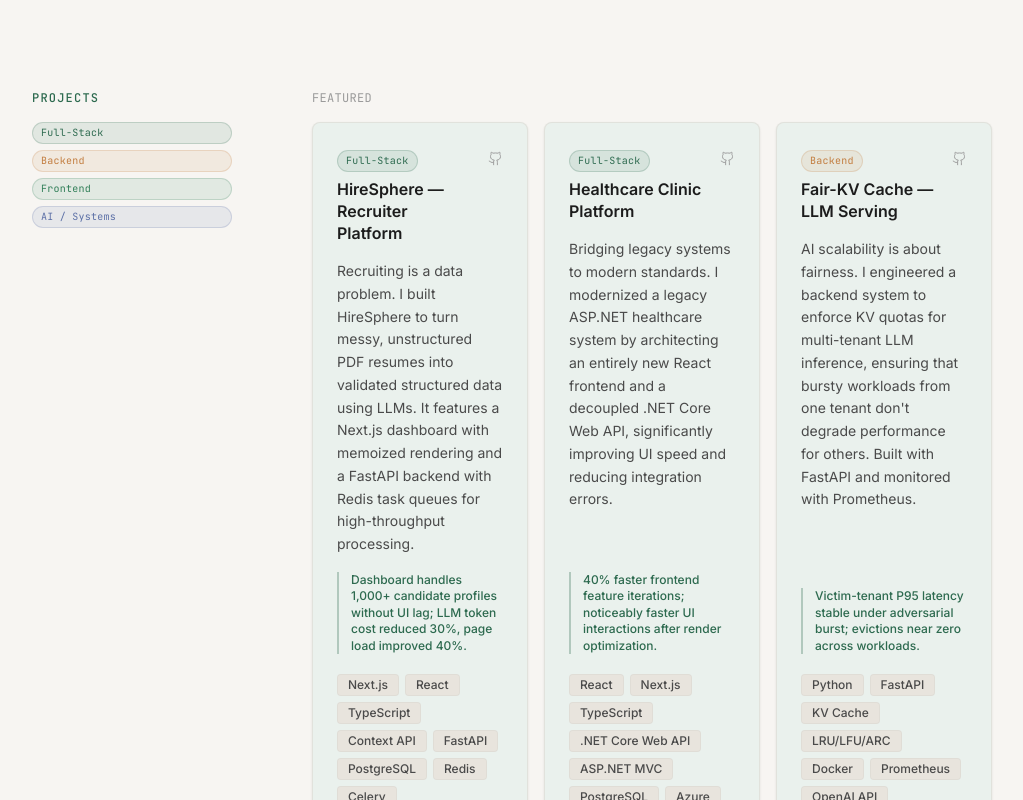
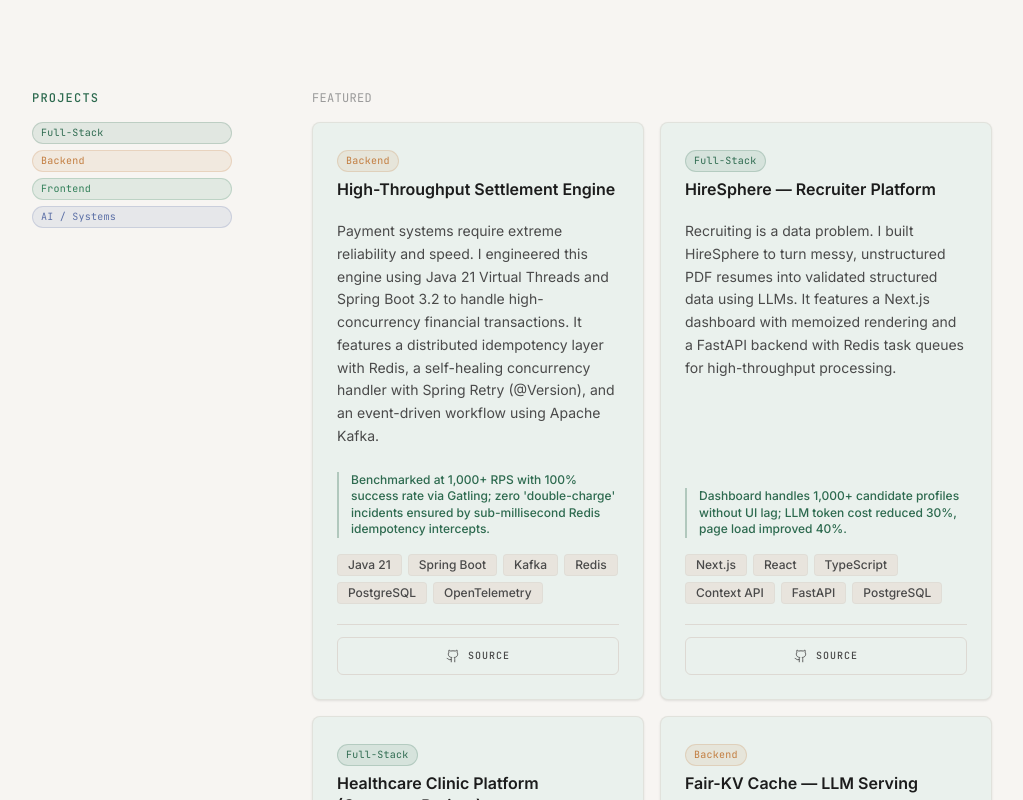
Before and after one commit to namitrathod/Myportfolio, a React (Create React App) app: page / in a window 1280 px wide. Shown: the part 2000-2800 px from the top of the page, without its empty margins (128-1151 px from the left). Built offline with nearby package versions, Linux system fonts and the light colour scheme.

Commit message:
Add High-Throughput Settlement Engine project and optimize UI layout

```diff
--- a/src/components/Projects.tsx
+++ b/src/components/Projects.tsx
@@ -33,40 +33,15 @@ const ProjectCard: React.FC<ProjectCardProps> = ({ project, featured = false, in
     whileInView={{ opacity: 1, y: 0 }}
     transition={{ duration: 0.4, delay: index * 0.07 }}
     viewport={{ once: true }}
-    className={`card p-6 flex flex-col gap-4 ${featured ? 'bg-panel-tint' : ''}`}
+    className={`card p-6 flex flex-col gap-5 ${featured ? 'bg-panel-tint' : ''}`}
   >
-    {/* ── Top: Title + track badge + links ── */}
+    {/* ── Top: Title + track badge ── */}
     <div className="flex items-start justify-between gap-3">
       <div className="flex-1 min-w-0 space-y-1.5">
-        {/* Track badge first — catches eye of recruiter scanning for their role */}
         <TrackBadge track={project.track} />
         <h3 className={`text-ink font-semibold leading-snug ${featured ? 'text-base' : 'text-sm'}`}>
           {project.title}
         </h3>
-      </div>
-      <div className="flex items-center gap-2 shrink-0 mt-1">
-        {project.githubUrl && (
-          <a
-            href={project.githubUrl}
-            target="_blank"
-            rel="noopener noreferrer"
-            className="text-ink-faint hover:text-ink transition-colors"
-            aria-label={`${project.title} GitHub`}
-          >
-            <Github size={15} strokeWidth={1.5} />
-          </a>
-        )}
-        {project.liveUrl && (
-          <a
-            href={project.liveUrl}
-            target="_blank"
-            rel="noopener noreferrer"
-            className="text-ink-faint hover:text-accent transition-colors"
-            aria-label={`${project.title} live demo`}
-          >
-            <ExternalLink size={14} strokeWidth={1.5} />
-          </a>
-        )}
       </div>
     </div>
 
@@ -76,16 +51,46 @@ const ProjectCard: React.FC<ProjectCardProps> = ({ project, featured = false, in
     </p>
 
     {/* ── Result / Impact line ── */}
+    <div className="space-y-4 pt-1">
       <p className="text-xs text-accent font-medium border-l-2 border-accent/30 pl-3 leading-snug">
         {project.result}
       </p>
 
       {/* ── Stack chips ── */}
-    <div className="flex flex-wrap gap-1.5 pt-1">
-      {project.technologies.map(tech => (
+      <div className="flex flex-wrap gap-1.5 ">
+        {project.technologies.slice(0, 6).map(tech => ( // Cap at 6 for readability
           <span key={tech} className="chip">{tech}</span>
         ))}
       </div>
+    </div>
+
+    {/* ── Links: High-visibility buttons ── */}
+    {(project.githubUrl || project.liveUrl) && (
+      <div className="flex items-center gap-3 pt-3 border-t border-border mt-auto">
+        {project.githubUrl && (
+          <a
+            href={project.githubUrl}
+            target="_blank"
+            rel="noopener noreferrer"
+            className="btn-ghost !px-3 !py-2 !text-[10px] uppercase tracking-widest font-mono group flex-1 justify-center gap-2"
+          >
+            <Github size={14} strokeWidth={1.5} className="group-hover:scale-110 transition-transform" />
+            <span>Source</span>
+          </a>
+        )}
+        {project.liveUrl && (
+          <a
+            href={project.liveUrl}
+            target="_blank"
+            rel="noopener noreferrer"
+            className="btn-accent !px-3 !py-2 !text-[10px] uppercase tracking-widest font-mono group flex-1 justify-center gap-2"
+          >
+            <ExternalLink size={13} strokeWidth={1.5} className="group-hover:scale-110 transition-transform" />
+            <span>Demo</span>
+          </a>
+        )}
+      </div>
+    )}
   </motion.div>
 );
 
@@ -121,7 +126,7 @@ const Projects: React.FC = () => {
             {/* Featured: 2-column grid */}
             <div>
               <p className="text-xs text-ink-faint font-mono tracking-wide uppercase mb-4">Featured</p>
-              <div className="grid grid-cols-1 md:grid-cols-2 lg:grid-cols-3 gap-4">
+              <div className="grid grid-cols-1 md:grid-cols-2 gap-4">
                 {featured.map((p, i) => (
                   <ProjectCard key={p.id} project={p} featured index={i} />
                 ))}
@@ -132,7 +137,7 @@ const Projects: React.FC = () => {
             {additional.length > 0 && (
               <div>
                 <p className="text-xs text-ink-faint font-mono tracking-wide uppercase mb-4">More work</p>
-                <div className="grid grid-cols-1 md:grid-cols-2 lg:grid-cols-3 gap-4">
+                <div className="grid grid-cols-1 md:grid-cols-2 gap-4">
                   {additional.map((p, i) => (
                     <ProjectCard key={p.id} project={p} index={i + featured.length} />
                   ))}
--- a/src/data/portfolio.ts
+++ b/src/data/portfolio.ts
@@ -106,6 +106,18 @@ export const portfolioData: PortfolioData = {
   projects: [
     // ── Featured ──────────────────────────────────────────────────────────────
     {
+      id: "settlement-engine",
+      title: "High-Throughput Settlement Engine",
+      description:
+        "Payment systems require extreme reliability and speed. I engineered this engine using Java 21 Virtual Threads and Spring Boot 3.2 to handle high-concurrency financial transactions. It features a distributed idempotency layer with Redis, a self-healing concurrency handler with Spring Retry (@Version), and an event-driven workflow using Apache Kafka.",
+      result: "Benchmarked at 1,000+ RPS with 100% success rate via Gatling; zero 'double-charge' incidents ensured by sub-millisecond Redis idempotency intercepts.",
+      technologies: ["Java 21", "Spring Boot", "Kafka", "Redis", "PostgreSQL", "OpenTelemetry", "Gatling", "Docker"],
+      track: "Backend",
+      githubUrl: "https://github.com/namitrathod/High-Throughput-Settlement-Engine",
+      liveUrl: "",
+      featured: true,
+    },
+    {
       id: "hiresphere",
       title: "HireSphere — Recruiter Platform",
       description:
@@ -119,13 +131,13 @@ export const portfolioData: PortfolioData = {
     },
     {
       id: "capstone-healthcare",
-      title: "Healthcare Clinic Platform",
+      title: "Healthcare Clinic Platform (Capstone Project)",
       description:
         "Bridging legacy systems to modern standards. I modernized a legacy ASP.NET healthcare system by architecting an entirely new React frontend and a decoupled .NET Core Web API, significantly improving UI speed and reducing integration errors.",
       result: "40% faster frontend feature iterations; noticeably faster UI interactions after render optimization.",
       technologies: ["React", "Next.js", "TypeScript", ".NET Core Web API", "ASP.NET MVC", "PostgreSQL", "Azure"],
       track: "Full-Stack",
-      githubUrl: "https://github.com/namitrathod",
+      githubUrl: "", // Removed as requested
       liveUrl: "",
       featured: true,
     },
@@ -242,7 +254,7 @@ export const portfolioData: PortfolioData = {
     },
     {
       category: "Data & Infrastructure",
-      skills: ["PostgreSQL", "MongoDB", "Redis", "MySQL", "AWS (S3, DynamoDB, SES)", "Docker", "Kubernetes", "Azure", "GitHub Actions", "CI/CD", "Structured Logging"],
+      skills: ["PostgreSQL", "MongoDB", "Redis", "Apache Kafka", "MySQL", "AWS (S3, DynamoDB, SES)", "Docker", "Kubernetes", "Azure", "GitHub Actions", "OpenTelemetry", "CI/CD", "Structured Logging"],
     },
     {
       category: "AI & LLM",
```
Also changed, not shown: public/projects/settlement-engine.png (added). Lines whose indentation alone changed are shown as unchanged.
